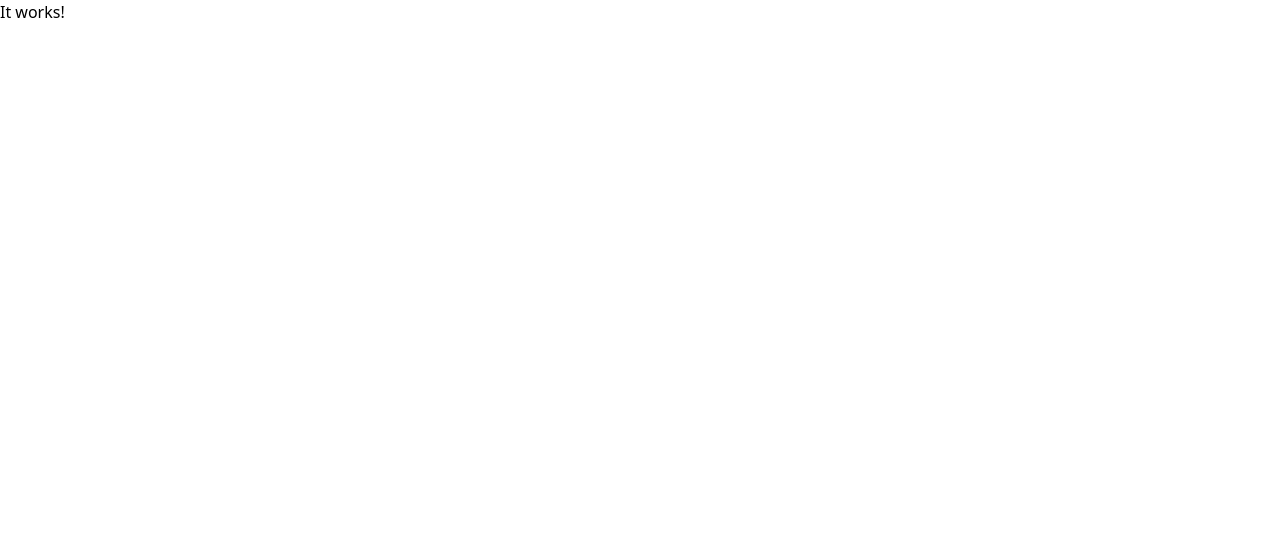
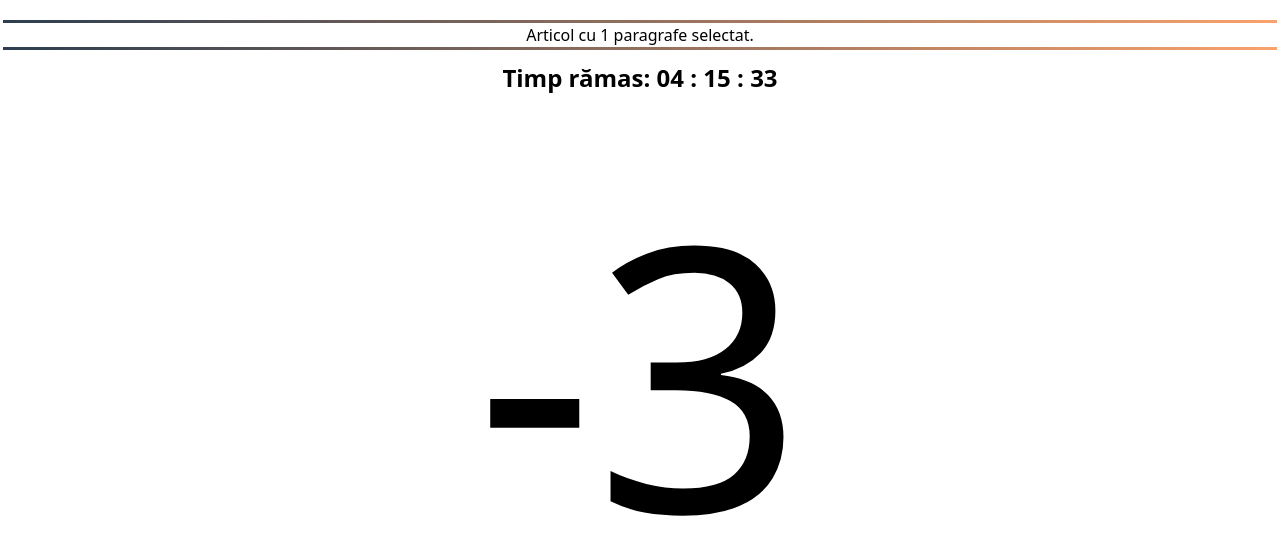
Before and after one commit to WorkHard7/life, an Angular app: page /watchtower/1 in a window 1280 px wide. Shown: the top 554 px of the page. Built offline with nearby package versions, Linux system fonts and the light colour scheme.

Commit message:
- Adds logic for watchtower component (#5)
Adds logic for watchtower component
Implements a css custom spinner when data is loading

Co-authored-by: PullRequestOpened

```diff
--- a/src/app/components/Watchtower/watchtower-paragraph/watchtower-paragraph.component.html
+++ b/src/app/components/Watchtower/watchtower-paragraph/watchtower-paragraph.component.html
@@ -1 +1,22 @@
-It works!
+<header class="flex justify-center border-gradient mt-5">
+  <p>Articol cu {{paragraph}} paragrafe selectat.</p>
+</header>
+
+<app-remaining-time
+  *ngIf=" currentParagraph <= paragraph"
+  [textSize]="'text-2xl'"
+></app-remaining-time>
+
+<div *ngIf="isLoading" class="spinner">
+  <div class="spinner-container">
+    <div class="spinner-circle"></div>
+  </div>
+</div>
+
+<h1 *ngIf="!isLoading && currentParagraph <= paragraph" class="big flex justify-center align-top">
+  {{currentParagraph}}
+</h1>
+
+<h1 *ngIf="!isLoading && currentParagraph > paragraph" class="text-6xl flex justify-center -align-center h-screen">
+    Timp expirat
+</h1>
--- a/src/app/components/Watchtower/watchtower-paragraph/watchtower-paragraph.component.scss
+++ b/src/app/components/Watchtower/watchtower-paragraph/watchtower-paragraph.component.scss
@@ -0,0 +1,34 @@
+.border-gradient {
+  border: 3px solid;
+  border-image: linear-gradient(to right, #2C3E50, #f9a26c);
+  border-image-slice: 1 0;
+}
+
+.big {
+  font-size: 23rem;
+}
+
+.spinner {
+  display: flex;
+  align-items: center;
+  justify-content: center;
+  height: 70vh;
+}
+
+.spinner-circle {
+  width: 60px;
+  height: 60px;
+  border: 3px solid;
+  border-top-color: #ff4081;
+  border-radius: 50%;
+  animation: spinner-rotate 1s linear infinite;
+}
+
+@keyframes spinner-rotate {
+  0% {
+    transform: rotate(0deg);
+  }
+  100% {
+    transform: rotate(360deg);
+  }
+}
--- a/src/app/components/Watchtower/watchtower-paragraph/watchtower-paragraph.component.ts
+++ b/src/app/components/Watchtower/watchtower-paragraph/watchtower-paragraph.component.ts
@@ -1,9 +1,53 @@
-import {Component} from '@angular/core';
+import {AfterViewInit, Component, OnInit} from '@angular/core';
+import {ActivatedRoute} from "@angular/router";
+import {CountdownService} from "../../../services/countdown.service";
 
 @Component({
   selector: 'app-watchtower-paragraph',
   templateUrl: './watchtower-paragraph.component.html',
   styleUrls: ['./watchtower-paragraph.component.scss']
 })
-export class WatchtowerParagraphComponent {
+export class WatchtowerParagraphComponent implements OnInit, AfterViewInit {
+  startTime: Date = new Date();
+  endTime: Date = new Date();
+
+  paragraph!: number;
+  currentParagraph: number = 0;
+  isLoading: boolean = true;
+
+  constructor(
+    private route: ActivatedRoute,
+    public countdownService: CountdownService
+  ) {
+  }
+
+  ngOnInit(): void {
+    this.route.paramMap.subscribe(param => {
+      const paragraph = param.get('paragraph');
+      if (paragraph) {
+        this.paragraph = +paragraph;
+      }
+    })
+  }
+
+  ngAfterViewInit(): void {
+    this.startTime.setHours(9,58,0);
+    this.endTime.setHours(10, 58, 0);
+    setTimeout(() => {
+      this.countdownService.startCountdown(this.endTime);
+    });
+
+    setInterval(() => {
+      const currentTime = new Date();
+
+      // remained time for orator when beginning the speech
+      const remainingTime = (this.endTime.getTime() - currentTime.getTime()) / 60000;
+
+      // what should be paragraph duration based on number of paragraphs selected
+      const paragraphDuration = 60 / this.paragraph;
+
+      this.currentParagraph = Math.floor((60 - remainingTime) / paragraphDuration) + 1;
+      this.isLoading = false;
+    },1000)
+  }
 }
```
